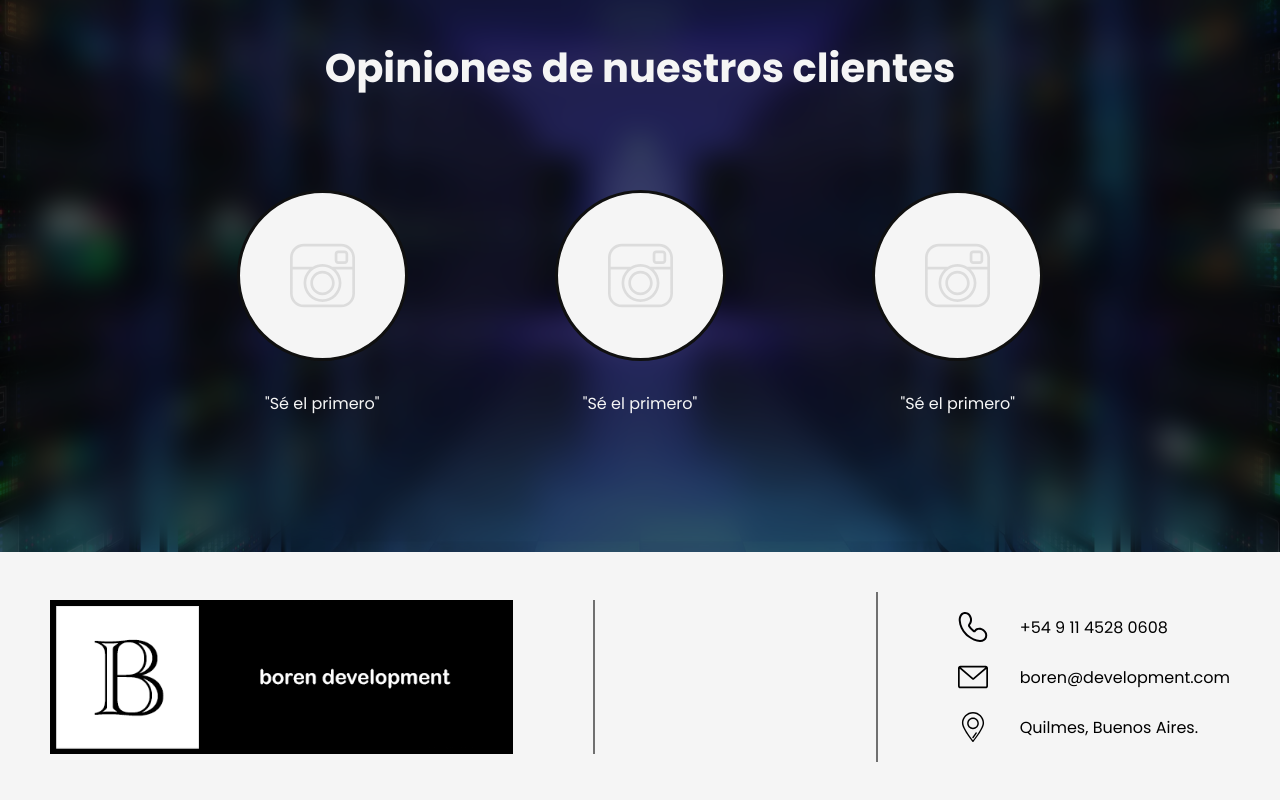
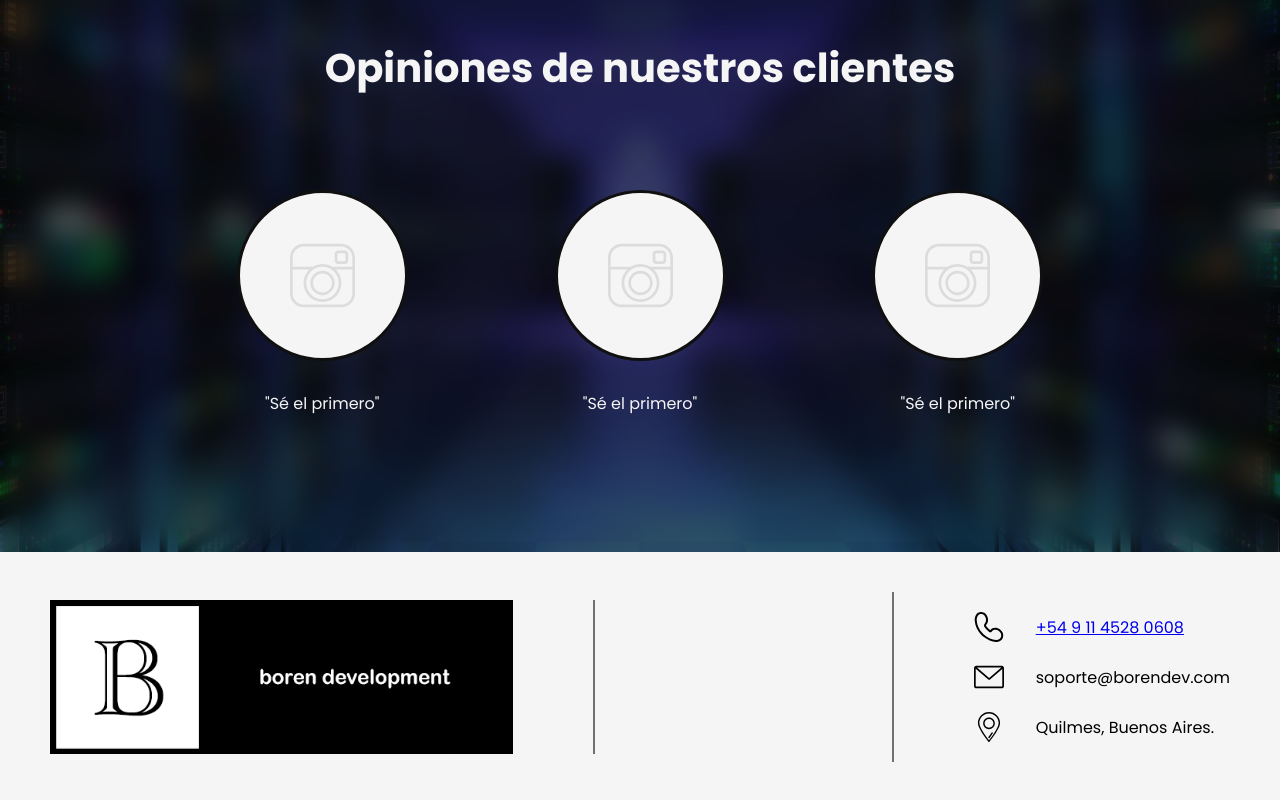
Before and after one commit to enzocazenave/boren-development-v2, a React (Vite) app: page / in a window 1280 px wide. Shown: the part 3995-4795 px from the top of the page. Built offline with nearby package versions, Linux system fonts and the light colour scheme.

Commit message:
Changes in footer

```diff
--- a/src/components/MainPage/Footer.jsx
+++ b/src/components/MainPage/Footer.jsx
@@ -14,11 +14,11 @@ export const Footer = () => {
                 <div className="Footer-section-container">
                     <div className="Footer-section-info">
                         <Telephone className="Footer-section-info-image" width={ 30 } />
-                        <p>+54 9 11 4528 0608</p>
+                        <a href="https://api.whatsapp.com/send?phone=5491145280608">+54 9 11 4528 0608</a>
                     </div>
                     <div className="Footer-section-info">
                         <Envelope className="Footer-section-info-image" width={ 30 } />
-                        <p>boren@development.com</p>
+                        <p>soporte@borendev.com</p>
                     </div>
                     <div className="Footer-section-info">
                         <Location className="Footer-section-info-image" width={ 30 } />
```
